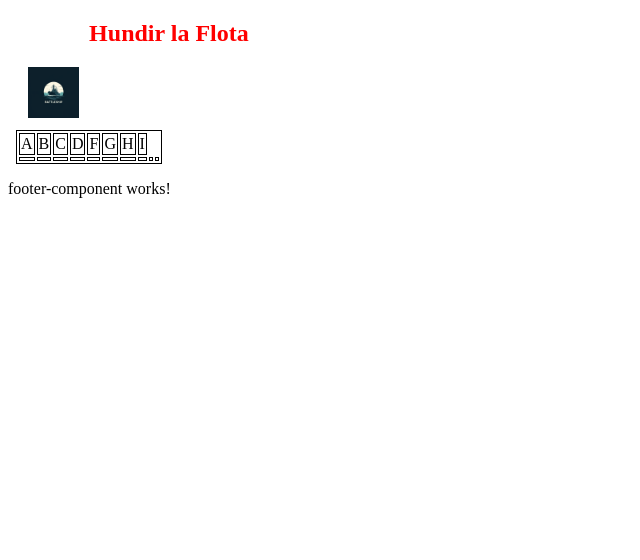
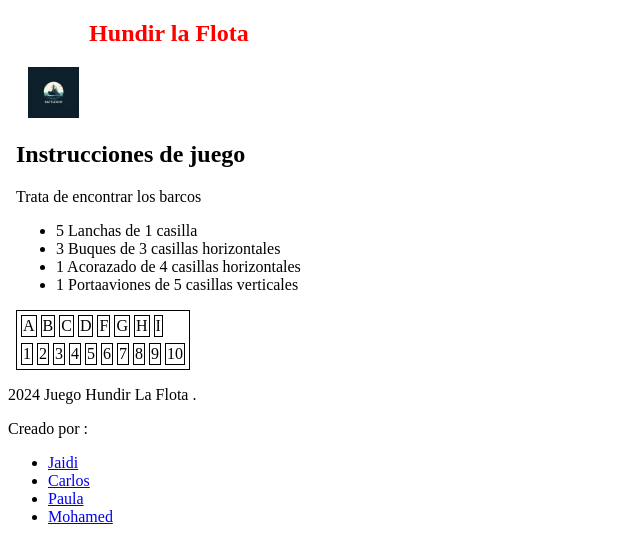
Before and after one commit to Juan-Trujillo20/HundirLaFlota, an Angular app: page / in a window 1280 px wide. Shown: the top 560 px of the page, without its empty margins (0-640 px from the left). Built offline with nearby package versions, Linux system fonts and the light colour scheme.

Commit message:
work in progress

```diff
--- a/src/app/body-component/body-component.component.html
+++ b/src/app/body-component/body-component.component.html
@@ -1,26 +1,41 @@
 <body>
+  <div id='container-instrucciones'>
+    <h2>Instrucciones de juego</h2>
+    <p>Trata de encontrar los barcos </p>
+
+    <ul>
+      <li>5 Lanchas de 1 casilla</li>
+      <li>3 Buques de 3 casillas horizontales</li>
+      <li>1 Acorazado de 4 casillas horizontales</li>
+      <li>1 Portaaviones de 5 casillas verticales</li>
+    </ul>
+
+
+  </div>
+
+
     <table class="table">
       <tr>
-        <td>A</td>
-        <td>B</td>
-        <td>C</td>
-        <td>D</td>
-        <td>F</td>
-        <td>G</td>
-        <td>H</td>
-        <td>I</td>
+        <a><td>A</td></a>
+        <a><td>B</td></a>
+        <a><td>C</td></a>
+        <a><td>D</td></a>
+        <a><td>F</td></a>
+        <a><td>G</td></a>
+        <a><td>H</td></a>
+        <a><td>I</td></a>
       </tr>
       <tr>
-        <td> </td>
-        <td> </td>
-        <td> </td>
-        <td> </td>
-        <td> </td>
-        <td> </td>
-        <td> </td>
-        <td> </td>
-        <td> </td>
-        <td> </td>
+        <a><td> 1</td></a>
+        <a><td> 2</td></a>
+        <a><td> 3</td></a>
+        <a><td> 4</td></a>
+        <a><td> 5</td></a>
+        <a><td> 6</td></a>
+        <a><td> 7</td></a>
+        <a><td> 8</td></a>
+        <a><td> 9</td></a>
+        <a><td> 10</td></a>
       </tr>
     </table>
 </body>
--- a/src/app/footer-component/footer-component.component.html
+++ b/src/app/footer-component/footer-component.component.html
@@ -1 +1,17 @@
-<p>footer-component works!</p>
+<section id="footer">
+    <div class="contenedor-footer">
+      <div>
+        <p> 2024 Juego Hundir La Flota .</p>
+        <p> Creado por : </p>
+      </div>
+      <div>
+        <ul>
+            <li><a href="#">Jaidi</a></li>
+            <li><a href="#">Carlos</a></li>
+            <li><a href="#">Paula</a></li>
+            <li><a href="#">Mohamed</a></li>
+        </ul>
+      </div>
+    </div>
+
+  </section>
```
